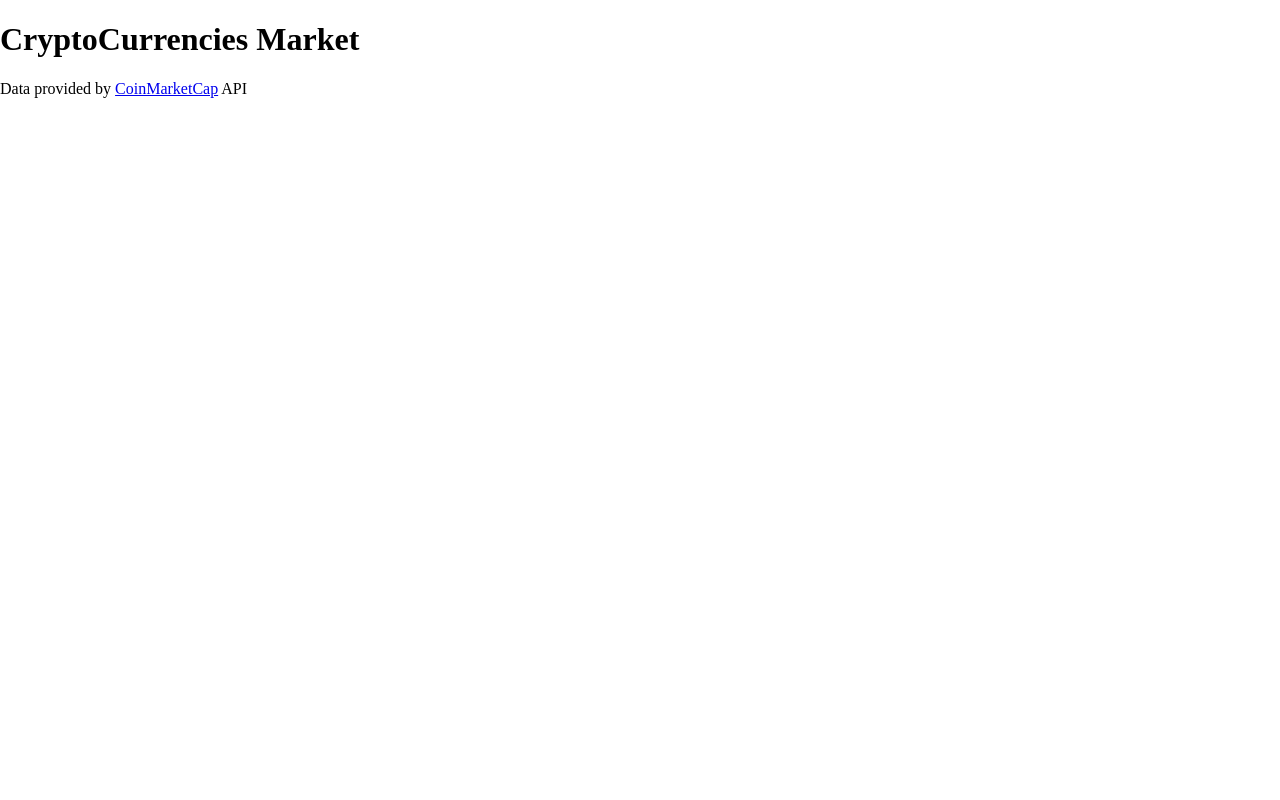
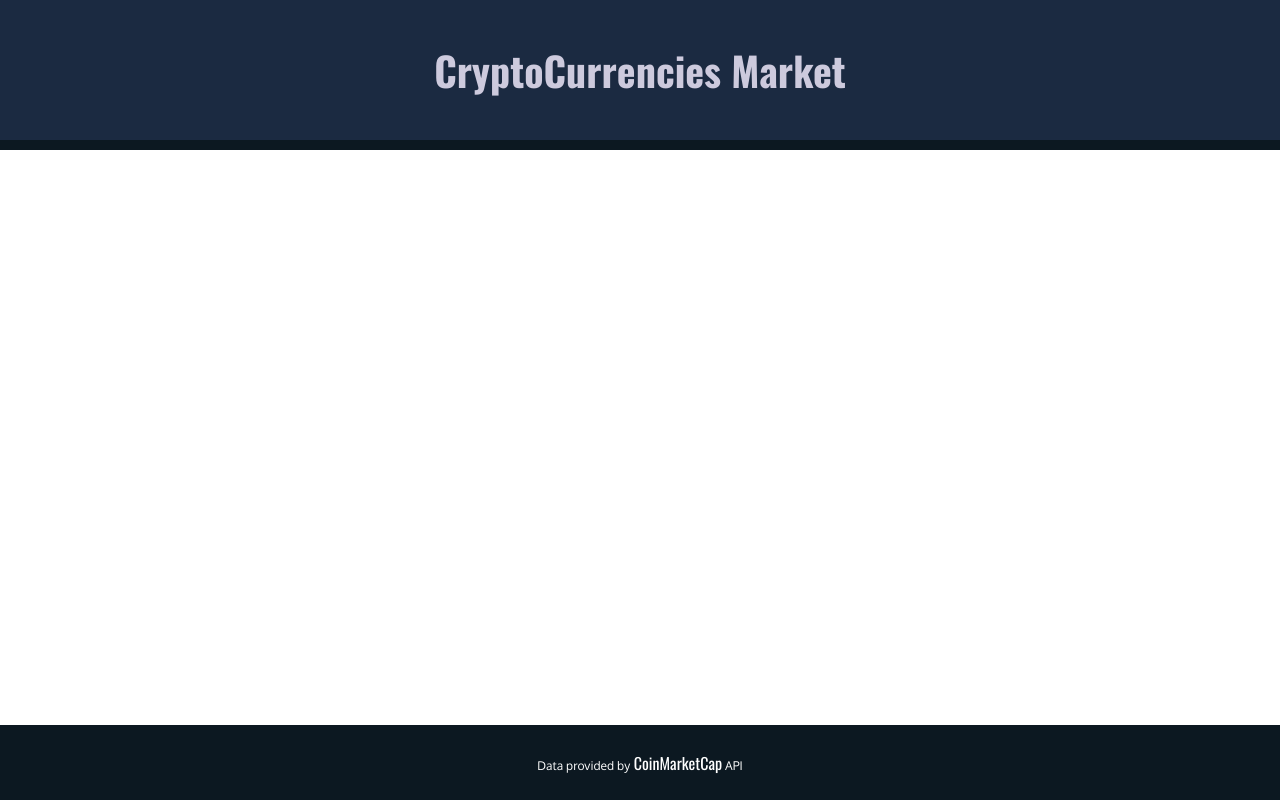
Before and after one commit to pwujek7/react-crypto, a React app: page / in a window 1280 px wide. Built offline with nearby package versions, Linux system fonts and the light colour scheme.

Commit message:
added CSS styles

```diff
--- a/src/js/components/Footer.js
+++ b/src/js/components/Footer.js
@@ -2,8 +2,10 @@ import React from 'react';
 
 const Footer = () => {
   return (
-    <footer>
-      <p>Data provided by <a href="https://coinmarketcap.com/" target="_blank">CoinMarketCap</a> API </p>
+    <footer className="footer">
+      <p className="footer__txt">Data provided by
+        <a className="footer__txt--link" href="https://coinmarketcap.com/" target="_blank"> CoinMarketCap</a> API
+      </p>
     </footer>
   )
 };
--- a/src/js/components/Header.js
+++ b/src/js/components/Header.js
@@ -2,8 +2,8 @@ import React from 'react';
 
 const Header = () => {
   return (
-    <header>
-      <h1>CryptoCurrencies Market</h1>
+    <header className="header">
+      <h1 className="header__title">CryptoCurrencies Market</h1>
     </header>
   )
 };
--- a/src/sass/style.scss
+++ b/src/sass/style.scss
@@ -1,5 +1,74 @@
-body {
+$dark-blue: #0c1821;
+$navy-blue: #1b2a41;
+$gray-blue: #324a60;
+$gray: #cdcadd;
+$white: #ffffff;
+$red: #c81d25;
+
+$ft-oswald: Oswald, sans-serif;
+$ft-oxygen: Oxygen, sans-serif;
+
+* {
   padding: 0px;
   margin: 0px;
   box-sizing: border-box;
 }
+
+.header {
+  width: 100vw;
+  height: 150px;
+  background-color: $navy-blue;
+  border-bottom: 10px solid $dark-blue;
+  display: flex;
+  justify-content: center;
+  align-items: center;
+
+  &__title {
+    color: $gray;
+    font-family: $ft-oswald;
+    font-size: 40px;
+    font-weight: bold;
+  }
+}
+
+.footer {
+  width: 100vw;
+  height: 75px;
+  background-color: $dark-blue;
+  display: flex;
+  justify-content: center;
+  align-items: center;
+  position: fixed;
+  left: 0px;
+  bottom: 0px;
+
+  &__txt {
+    color: $white;
+    font-family: $ft-oxygen;
+    font-size: 12px;
+    font-weight: normal;
+
+    &--link {
+      text-decoration: none;
+      font-family: $ft-oswald;
+      font-size: 16px;
+      font-weight: normal;
+
+      &:link {
+        color: $white;
+      }
+
+      &:visited {
+        color: $white;
+      }
+
+      &:hover {
+        color: $red;
+      }
+
+      &:active {
+        color: $white;
+      }
+    }
+  }
+}
--- a/src/template.html
+++ b/src/template.html
@@ -5,6 +5,7 @@
   <meta name="viewport" content="width=device-width, initial-scale=1.0">
   <meta http-equiv="X-UA-Compatible" content="ie=edge">
   <title><%= htmlWebpackPlugin.options.title %></title>
+  <link href="https://fonts.googleapis.com/css?family=Oswald:400,700|Oxygen:400,700" rel="stylesheet">
 </head>
 <body>
   <div id="root"></div>
```
